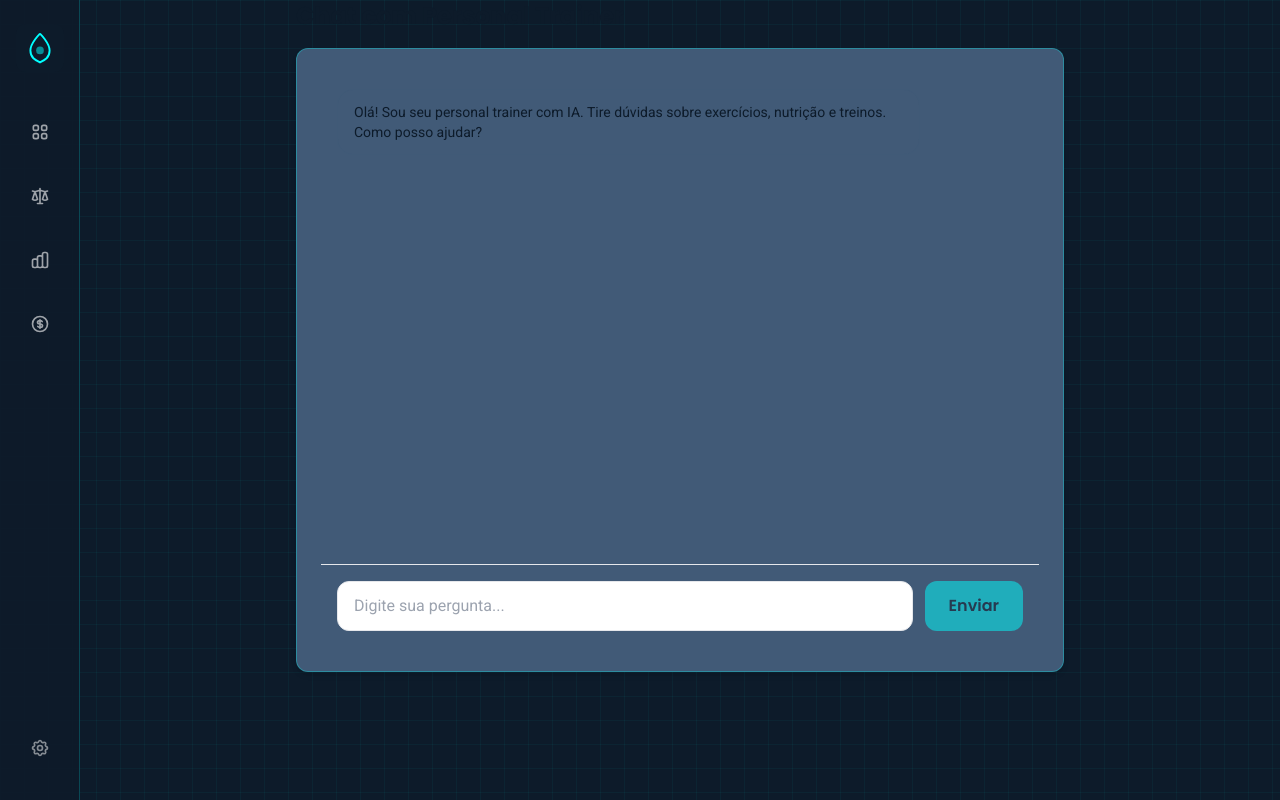
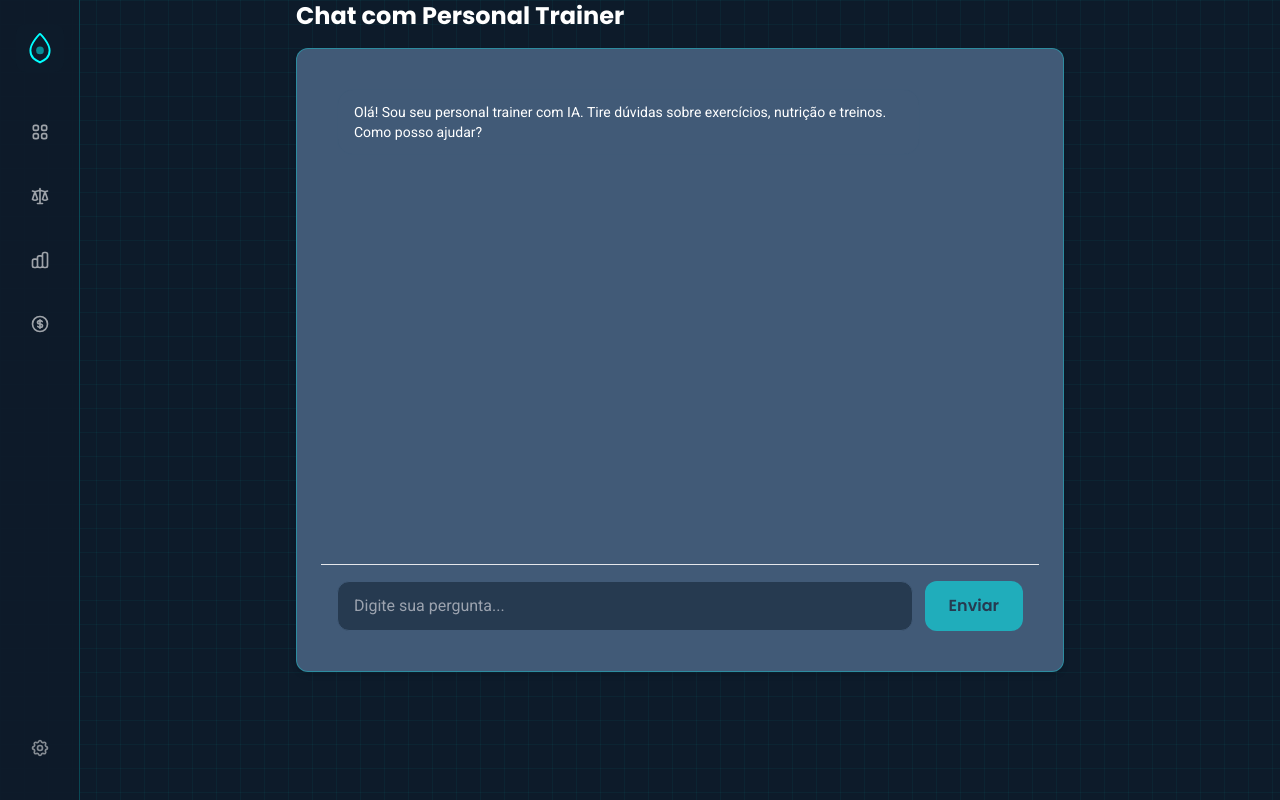
Before and after one commit to amarorn/EvoFit-AI, a React (Vite) app in the folder packages/web/: page /chat in a window 1280 px wide. Built offline with nearby package versions, Linux system fonts and the light colour scheme; no server answers; sample sign-in values are in the browser's storage.

Commit message:
Improves chat page style.

```diff
--- a/packages/web/src/pages/Chat.tsx
+++ b/packages/web/src/pages/Chat.tsx
@@ -67,7 +67,7 @@ export default function Chat() {
 
   return (
     <div className="flex flex-col h-[calc(100vh-8rem)] max-w-3xl mx-auto">
-      <h1 className="font-heading font-bold text-2xl text-primary mb-4">
+      <h1 className="font-heading font-bold text-2xl text-content mb-4">
         Chat com Personal Trainer
       </h1>
 
@@ -84,8 +84,8 @@ export default function Chat() {
               <div
                 className={`max-w-[85%] rounded-2xl px-4 py-3 ${
                   msg.role === 'user'
-                    ? 'bg-accent text-primary'
-                    : 'bg-secondary/20 text-primary border border-secondary/30'
+                    ? 'bg-accent text-on-accent'
+                    : 'bg-secondary/20 text-content border border-secondary/30'
                 }`}
               >
                 <p className="text-sm whitespace-pre-wrap">{msg.content}</p>
@@ -115,7 +115,7 @@ export default function Chat() {
             onChange={(e) => setInput(e.target.value)}
             placeholder="Digite sua pergunta..."
             disabled={loading}
-            className="flex-1 px-4 py-3 rounded-xl border border-gray-200 focus:border-accent focus:ring-1 focus:ring-accent outline-none text-primary disabled:opacity-50"
+            className="flex-1 px-4 py-3 rounded-xl border border-secondary focus:border-accent focus:ring-1 focus:ring-accent outline-none text-content bg-primary/50 disabled:opacity-50"
           />
           <Button type="submit" loading={loading} disabled={!input.trim()}>
             Enviar
```
